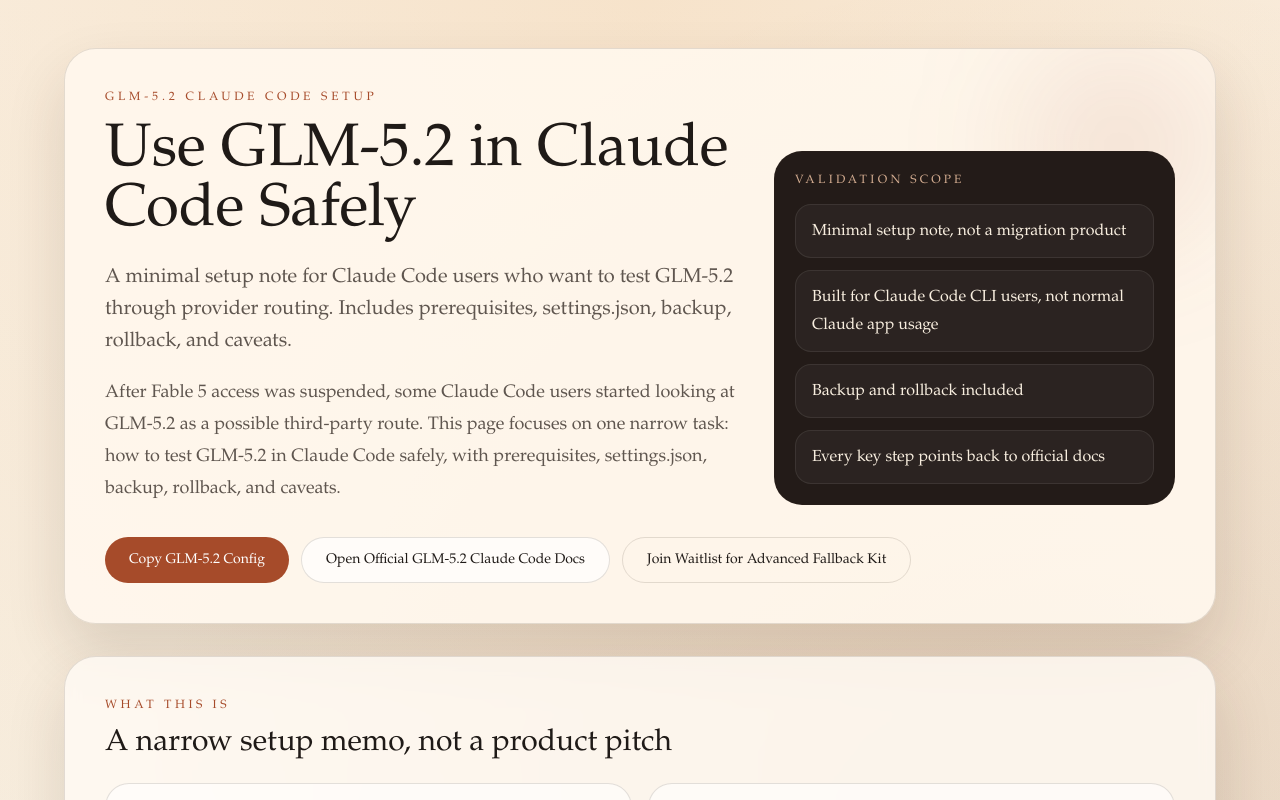
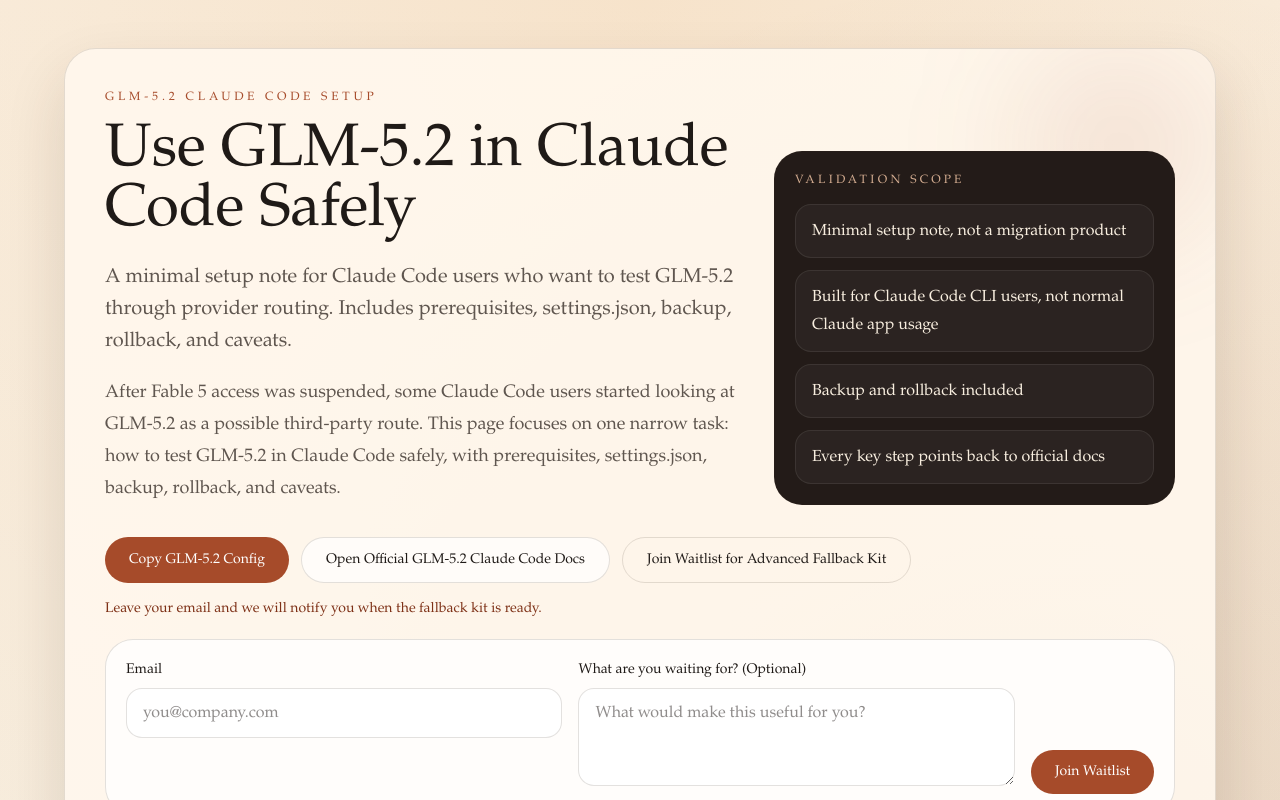
Before and after one commit to junjun52166/glm52-claude-code, a Next.js app: page / in a window 1280 px wide. Both pictures are taken after a click on the button "Join Waitlist for Advanced Fallback Kit". Shown: the top 800 px of the page. Built offline with nearby package versions, Linux system fonts and the light colour scheme; no server answers.

Commit message:
Add waitlist form and GSC verification support

```diff
--- /dev/null
+++ b/app/api/waitlist/route.ts
@@ -0,0 +1,54 @@
+import { NextResponse } from "next/server";
+
+const waitlistEmail = process.env.WAITLIST_EMAIL;
+
+type WaitlistPayload = {
+  email?: string;
+  note?: string;
+};
+
+function isValidEmail(email: string) {
+  return /^[^\s@]+@[^\s@]+\.[^\s@]+$/.test(email);
+}
+
+export async function POST(request: Request) {
+  const body = (await request.json().catch(() => null)) as WaitlistPayload | null;
+
+  if (!body?.email || !isValidEmail(body.email)) {
+    return NextResponse.json(
+      { error: "Please enter a valid email address." },
+      { status: 400 },
+    );
+  }
+
+  if (!waitlistEmail) {
+    return NextResponse.json(
+      { error: "Waitlist is not configured yet." },
+      { status: 503 },
+    );
+  }
+
+  const response = await fetch(`https://formsubmit.co/ajax/${waitlistEmail}`, {
+    method: "POST",
+    headers: {
+      "Content-Type": "application/json",
+      Accept: "application/json",
+    },
+    body: JSON.stringify({
+      email: body.email,
+      note: body.note ?? "",
+      _subject: "GLM52 Claude Code waitlist",
+      _template: "table",
+      _captcha: "false",
+    }),
+  }).catch(() => null);
+
+  if (!response?.ok) {
+    return NextResponse.json(
+      { error: "Could not save your waitlist request right now." },
+      { status: 502 },
+    );
+  }
+
+  return NextResponse.json({ ok: true });
+}
--- a/app/glm-5-2-claude-code/page.tsx
+++ b/app/glm-5-2-claude-code/page.tsx
@@ -1,5 +1,5 @@
-import { LandingPage } from "@/components/landing-page";
+import { redirect } from "next/navigation";
 
 export default function AliasPage() {
-  return <LandingPage />;
+  redirect("/");
 }
--- a/app/layout.tsx
+++ b/app/layout.tsx
@@ -10,6 +10,9 @@
   title: "GLM-5.2 Claude Code Setup: settings.json, Backup, Rollback",
   description:
     "Use GLM-5.2 in Claude Code safely. Minimal settings.json setup, prerequisites, backup, rollback, caveats, and official docs for Claude Code users testing GLM-5.2.",
+  verification: {
+    google: process.env.NEXT_PUBLIC_GOOGLE_SITE_VERIFICATION,
+  },
   alternates: {
     canonical: "/",
   },
--- a/app/sitemap.ts
+++ b/app/sitemap.ts
@@ -11,11 +11,5 @@
       changeFrequency: "weekly",
       priority: 1,
     },
-    {
-      url: `${siteUrl}/glm-5-2-claude-code`,
-      lastModified: "2026-06-15",
-      changeFrequency: "weekly",
-      priority: 0.8,
-    },
   ];
 }
--- a/src/components/landing-page.tsx
+++ b/src/components/landing-page.tsx
@@ -68,6 +68,10 @@
 
 export function LandingPage() {
   const [copied, setCopied] = useState(false);
+  const [email, setEmail] = useState("");
+  const [note, setNote] = useState("");
+  const [isSubmitting, setIsSubmitting] = useState(false);
+  const [showWaitlistForm, setShowWaitlistForm] = useState(false);
   const [waitlistMessage, setWaitlistMessage] = useState("");
 
   const subtlePoints = useMemo(
@@ -142,8 +146,48 @@
       price_intent: "unknown",
       status: "waitlist",
     });
-    setWaitlistMessage("Thanks — waitlist form coming soon.");
-    window.setTimeout(() => setWaitlistMessage(""), 2600);
+    setShowWaitlistForm(true);
+    setWaitlistMessage("Leave your email and we will notify you when the fallback kit is ready.");
+  };
+
+  const handleWaitlistSubmit = async (event: React.FormEvent<HTMLFormElement>) => {
+    event.preventDefault();
+    setIsSubmitting(true);
+    setWaitlistMessage("");
+
+    try {
+      const response = await fetch("/api/waitlist", {
+        method: "POST",
+        headers: {
+          "Content-Type": "application/json",
+        },
+        body: JSON.stringify({
+          email,
+          note,
+        }),
+      });
+
+      if (!response.ok) {
+        const payload = (await response.json().catch(() => null)) as { error?: string } | null;
+        throw new Error(payload?.error ?? "Could not save your waitlist request.");
+      }
+
+      trackEvent("fallback_kit_waitlist_submit", {
+        event_area: "waitlist",
+        model: "glm-5.2",
+        tool: "claude-code",
+        has_note: note.trim().length > 0,
+      });
+      setEmail("");
+      setNote("");
+      setWaitlistMessage("You are on the list. We will reach out when the advanced fallback kit is ready.");
+    } catch (error) {
+      const message =
+        error instanceof Error ? error.message : "Could not save your waitlist request.";
+      setWaitlistMessage(message);
+    } finally {
+      setIsSubmitting(false);
+    }
   };
 
   const handleSourceClick = (label: string) => {
@@ -221,6 +265,47 @@
           </div>
           {waitlistMessage ? (
             <p className="mt-4 text-sm text-[var(--accent-strong)]">{waitlistMessage}</p>
+          ) : null}
+          {showWaitlistForm ? (
+            <form
+              onSubmit={handleWaitlistSubmit}
+              className="relative mt-5 grid gap-4 rounded-[1.75rem] border border-[var(--line)] bg-white/80 p-5 md:grid-cols-[1fr_1fr_auto]"
+            >
+              <label className="block">
+                <span className="mb-2 block text-sm font-medium text-[var(--ink)]">
+                  Email
+                </span>
+                <input
+                  type="email"
+                  required
+                  value={email}
+                  onChange={(event) => setEmail(event.target.value)}
+                  placeholder="you@company.com"
+                  className="w-full rounded-2xl border border-[var(--line)] bg-white px-4 py-3 text-base text-[var(--ink)] outline-none transition focus:border-[var(--accent)]"
+                />
+              </label>
+              <label className="block">
+                <span className="mb-2 block text-sm font-medium text-[var(--ink)]">
+                  What are you waiting for? (Optional)
+                </span>
+                <textarea
+                  value={note}
+                  onChange={(event) => setNote(event.target.value)}
+                  placeholder="What would make this useful for you?"
+                  rows={3}
+                  className="w-full rounded-2xl border border-[var(--line)] bg-white px-4 py-3 text-base text-[var(--ink)] outline-none transition focus:border-[var(--accent)]"
+                />
+              </label>
+              <div className="flex items-end">
+                <button
+                  type="submit"
+                  disabled={isSubmitting}
+                  className="w-full rounded-full bg-[var(--accent)] px-6 py-3 text-sm font-medium text-white transition hover:bg-[var(--accent-strong)] disabled:cursor-not-allowed disabled:opacity-70"
+                >
+                  {isSubmitting ? "Saving..." : "Join Waitlist"}
+                </button>
+              </div>
+            </form>
           ) : null}
         </section>
 
```
